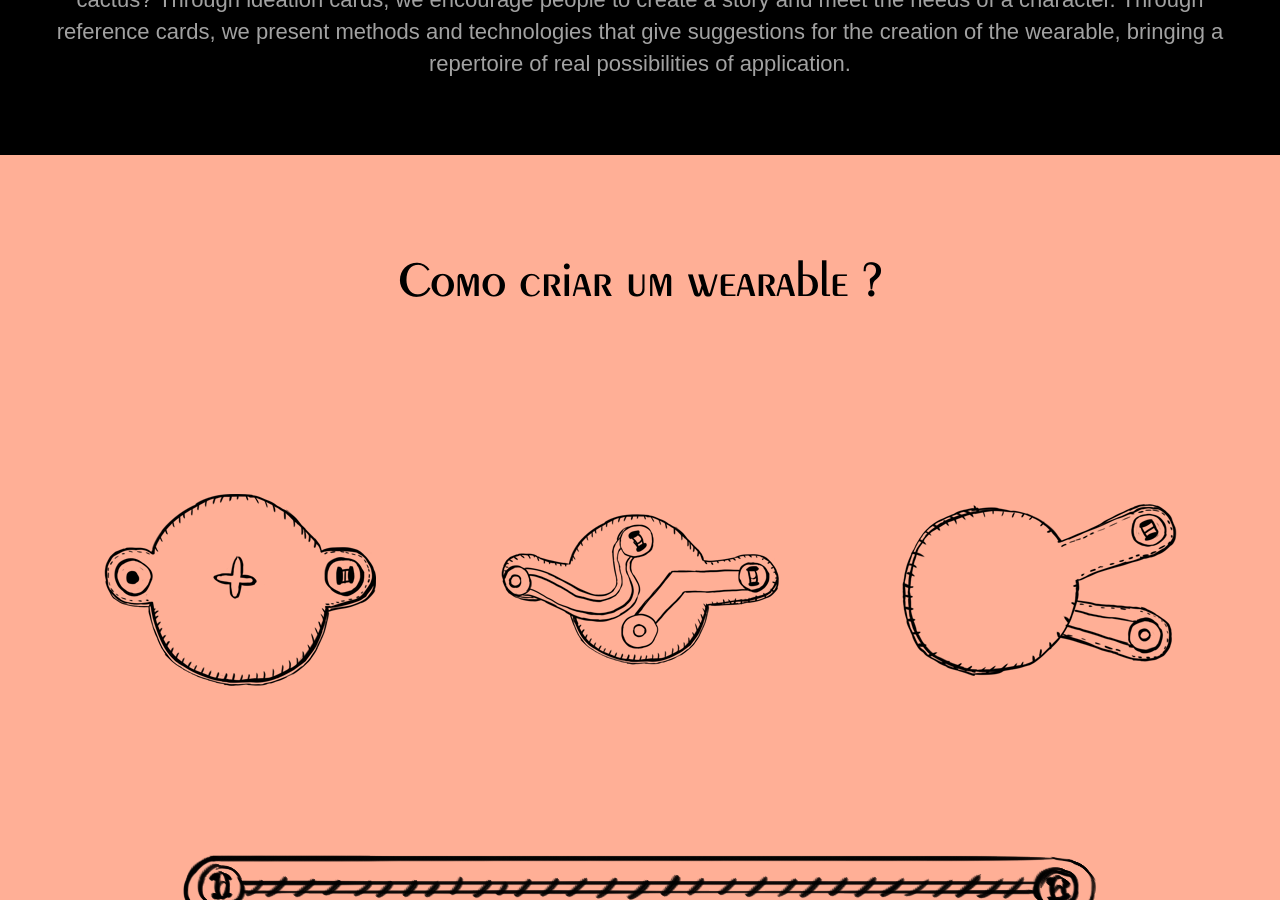
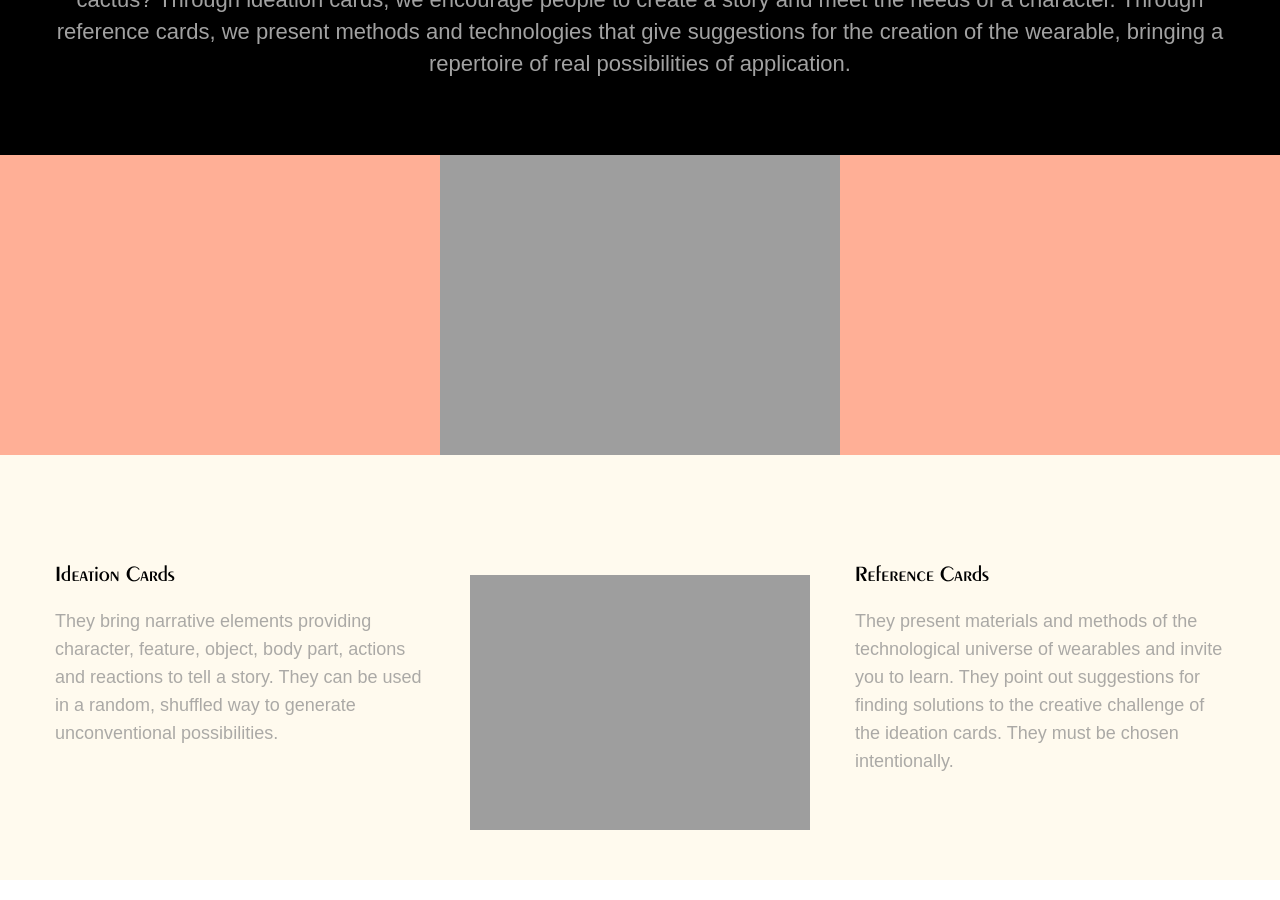
Before and after one commit to NANA-wearables/nana-site, a Jekyll site: the page built from _pages/tabuleiro_en.html, in a window 1280 px wide and 900 px high, scrolled down 922 px. Built offline with Jekyll 4.4.1, drawn with Linux system fonts in a browser that asks for light colours; nearby versions of some CDN libraries; library files that are not in the unit come from our copies.

Commit message:
Update tabuleiro.html

```diff
--- a/_layouts/tabuleiro.html
+++ b/_layouts/tabuleiro.html
@@ -54,36 +54,27 @@
 </section>
 
 
-<section id="kit" class="padding_top100 padding_bottom50 bg_pink">
-	<div class="container nopadding text-center black">
+<section class="bg_pink">
+	<div class="nopadding text-center black">
+        <img src="i/nana-gifs-site_board.gif" class="max_width1200" alt="" />
+<!--
 		<h2 class="font50 font_first light">Como criar um wearable ?</h2>
 		<div class="max_width770 margin_auto top35 font22 font_second light hyphens text">
 			{{page.kitTexto}}
 		</div>
 		<div class="margin_auto top60 inner">
-			<div class="row">
-				<div class="col-md-4 padding_top65 padding_bottom65">
-					<img src="i/modulos/Módulo_Bateria_baixa_preto.png" alt="" />
-					<div class="font_first top30 font14 semibold uppercase spacing15 dark_blue title">{{page.moduloBateria}}</div>
-				</div>
-				<div class="col-md-4 padding_top65 padding_bottom65 block bordered">
-					<img src="i/modulos/Módulo_interruptor_baixa_preto.png" alt="" />
-					<div class="font_first top30 font14 semibold uppercase spacing15 dark_blue title">{{page.moduloInterruptor}}</div>
-				</div>
-				<div class="col-md-4 padding_top65 padding_bottom65">
-					<img src="i/modulos/Módulo_botão_Inteiro_baixa_preto.png" alt="" />
-					<div class="font_first top30 font14 semibold uppercase spacing15 dark_blue title">{{page.moduloBotao}}</div>
-				</div>
-			</div>
 		</div>
+-->
+<!--
         <div class="margin_auto inner">
 			<div class="row">
-				<div class="col-md-12 padding_top20 padding_bottom20 block">
-					<img src="i/modulos/Módulos_Conector-G_alta_preto.png" alt="" />
+				<div class="col-xs-12">
+					<img src="i/nana-gifs-site_metodologia.gif" alt="" />
 					<div class="font_first top30 font14 semibold uppercase spacing15 dark_blue title">{{page.moduloConector}}</div>
 				</div>
 			</div>
 		</div>
+-->
 	</div>
 </section>
 
@@ -110,7 +101,8 @@
             <div class="col-xl-4 col-lg-4 col-md-4">
                 <div class="inner">
 					<div class="font_first bottom15 font22 black title">
-                        <video class="col-xs-12 height300" src="videos/Gola_baixa.mp4" muted autoplay loop></video>
+                        <img src="i/nana-gifs-site_-cards2.gif" class="col-xs-12" alt="" />
+<!--                        <video class="col-xs-12 height300" src="videos/Gola_baixa.mp4" muted autoplay loop></video>-->
                     </div>
 				</div>
 			</div>
```
